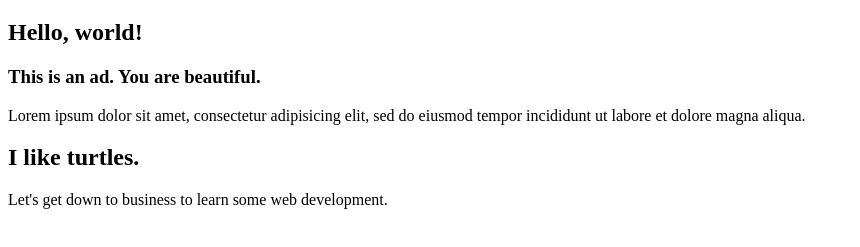
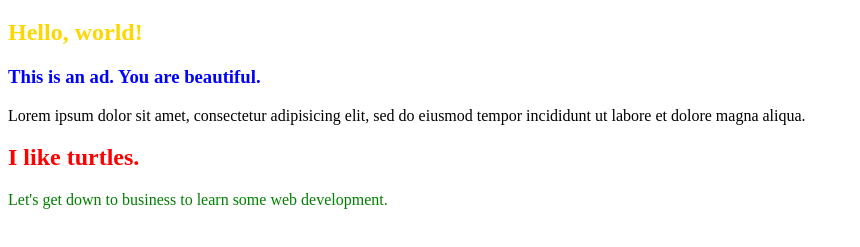
Before and after one commit to Justinmemphis/100devs-follow-along-materials, a plain HTML site: page class06/specificity-practice/index.html in a window 1280 px wide. Shown: the part 61-308 px from the top of the page, without its empty margins (0-860 px from the left). Drawn offline with Linux system fonts and the light colour scheme.

Commit message:
follow along specificity practice

```diff
--- a/class06/specificity-practice/css/style.css
+++ b/class06/specificity-practice/css/style.css
@@ -1,7 +1,19 @@
 /* Please make "This is an ad..." blue, but make sure it is specific enough that you could add other h3's somewhere eles in the document. */
+#rugratsWildThornberrysBestCrossOverAllTime .extraExtraReadAllAboutIt h3 {
+	color: blue;
+}
 
 /* Please make "I like turtles." red */
+#changedIt h2 {
+	color: red;
+}
 
 /* Please select "Hello, world!" with the highest level of specificity possible*/
+html head + body header.top + section#rugratsWildThornberrysBestCrossOverAllTime h2 {
+	color: gold !important;
+}
 
 /* Please select "Let's get down to business..." with the highest level of specificity possible */
+html head + body header + section + section#changedIt h2 + p.passTheRemote.turtles {
+	color: green !important;
+}
--- a/class06/specificity-practice/index.html
+++ b/class06/specificity-practice/index.html
@@ -16,7 +16,7 @@
 				<p>Lorem ipsum dolor sit amet, consectetur adipisicing elit, sed do eiusmod tempor incididunt ut labore et dolore magna aliqua.</p>
 			</aside>
 		</section>
-		<section id="chunkyMilk">
+		<section id="changedIt">
 			<h2>I like turtles.</h2>
 			<p class="passTheRemote turtles" >Let's get down to business to learn some web development.</p>
 		</section>
```
